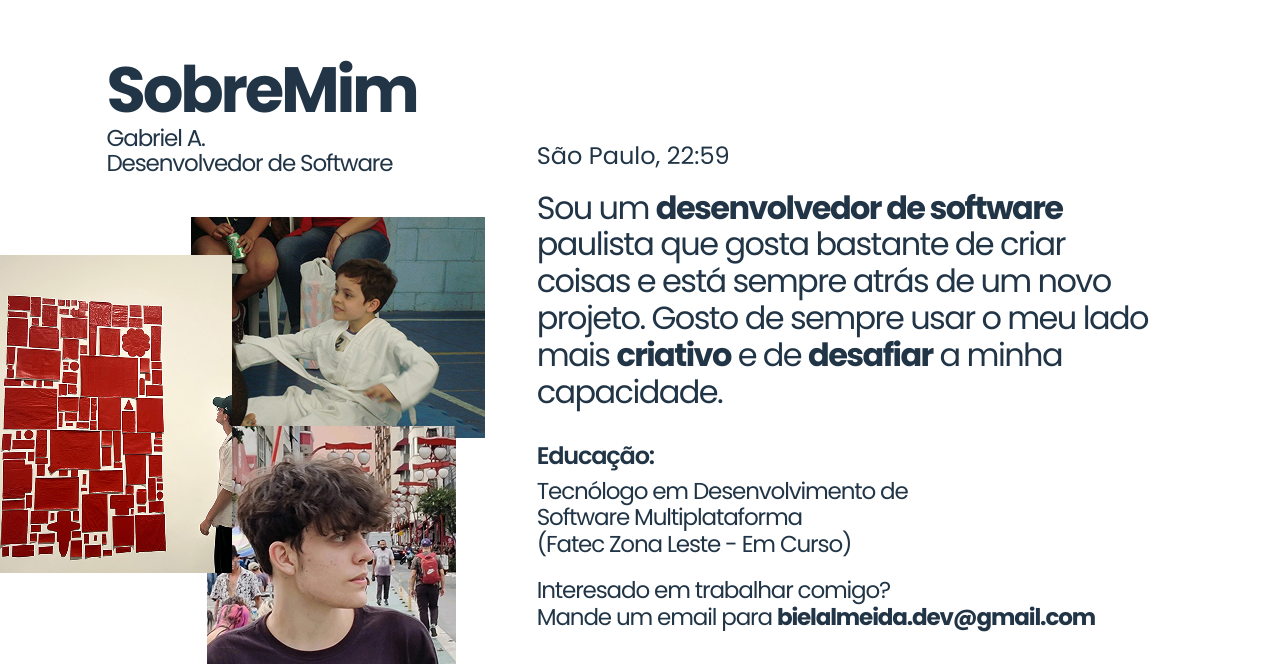
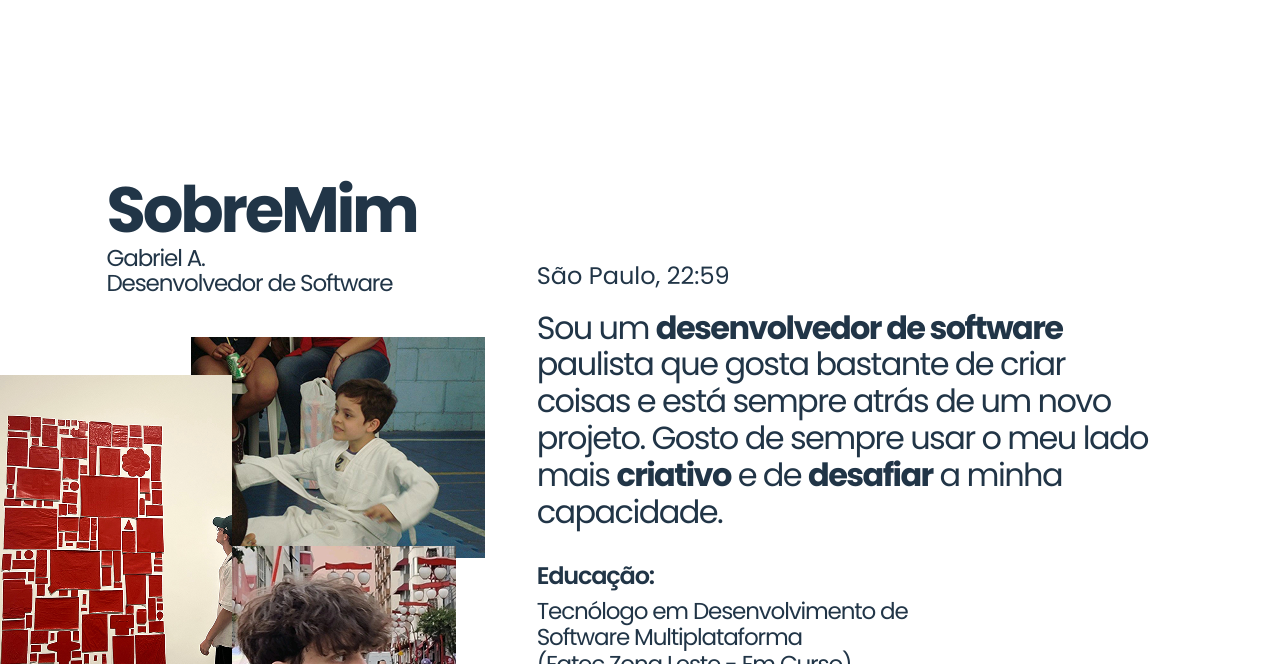
Before and after one commit to turtoga/Portfolionew, a React (Vite) app in the folder portfolio/: page / in a window 1280 px wide. Shown: the part 816-1480 px from the top of the page. Built offline with nearby package versions, Linux system fonts and the light colour scheme.

Commit message:
fix: padding

```diff
--- a/portfolio/src/Sections/Skills/Skills.scss
+++ b/portfolio/src/Sections/Skills/Skills.scss
@@ -53,7 +53,7 @@
 
 @media (max-width: 1200px) {
   .skills {
-    padding-top: 40px;
+    padding-top: 120px;
     padding:0 20px;
     align-items: center;
 
--- a/portfolio/src/Sections/SobreMim/SobreMim.scss
+++ b/portfolio/src/Sections/SobreMim/SobreMim.scss
@@ -4,6 +4,7 @@
   display: flex;
   justify-content: center;
   align-items: center;
+  padding-top: 120px;
 
   .sobre-content {
     display: flex;
```
